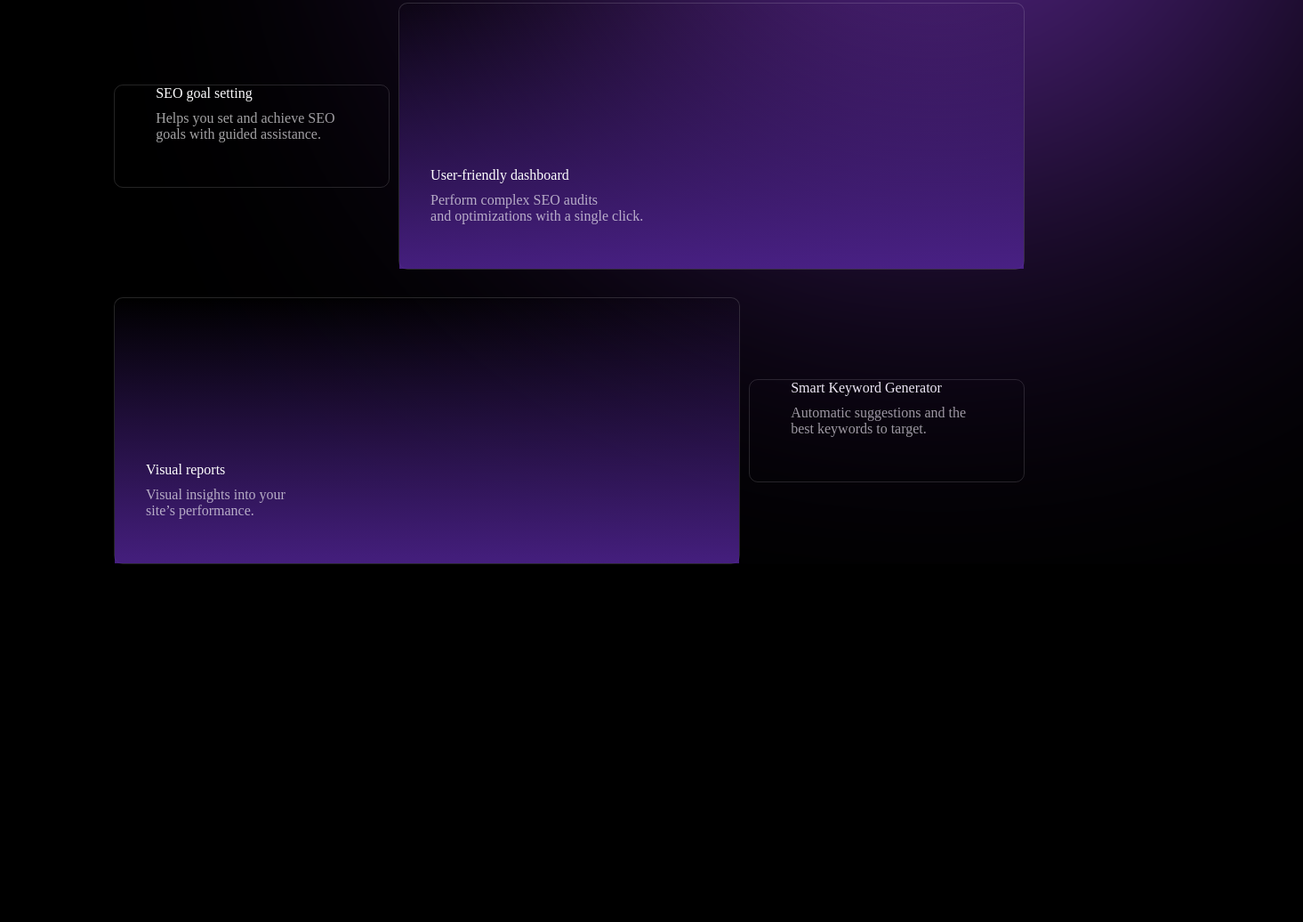
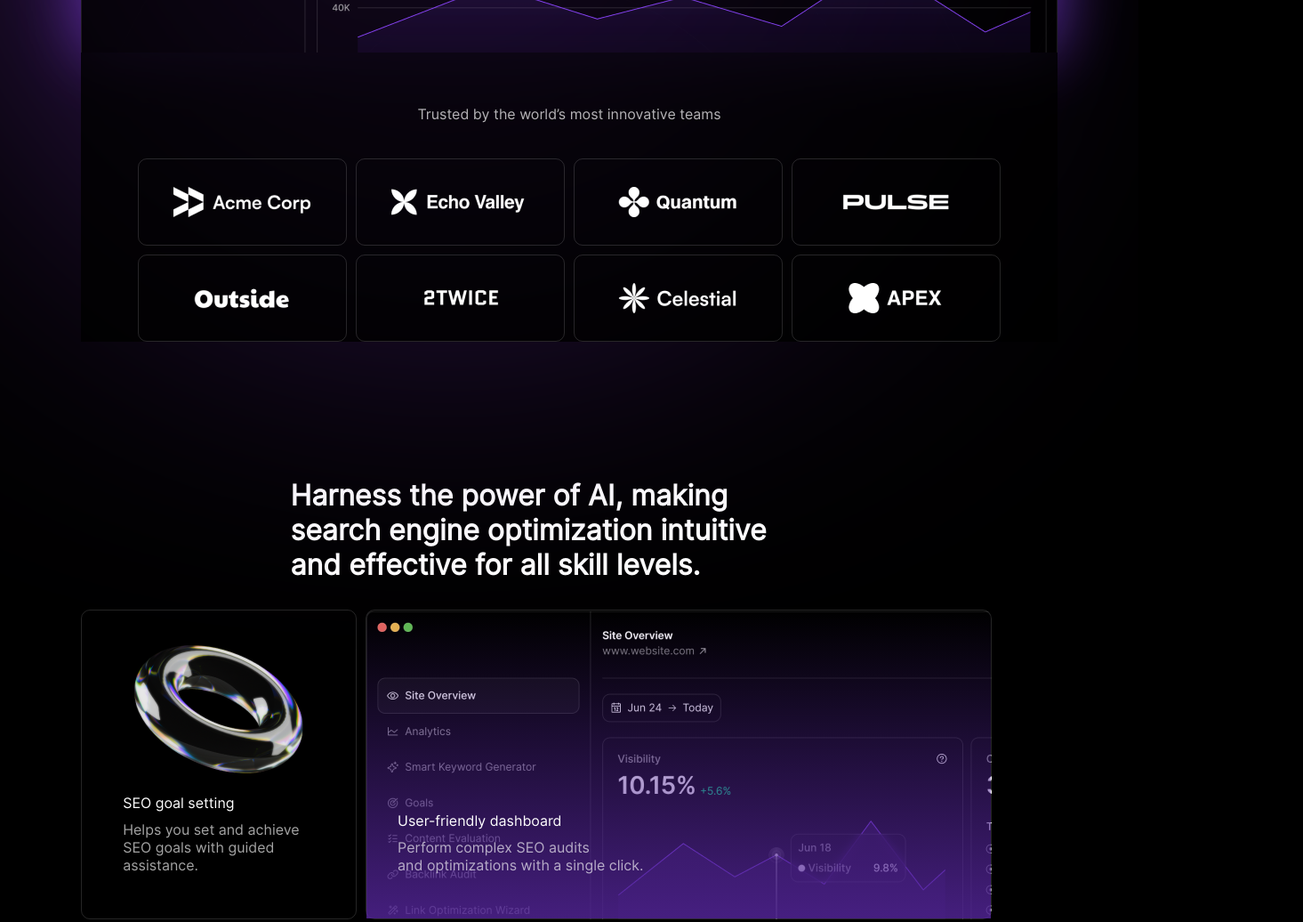
Before and after one commit to igor2271814/AI_Startup_Website_Kit, a plain HTML site: page index.html in a window 1280 px wide. Shown: the part 1221-2257 px from the top of the page at 89% size, 1465 px wide, since content can reach past the window. Before the commit the page ends 1855 px from the top, so only its background shows below. Drawn offline with Linux system fonts and the light colour scheme; the site is published under a folder, as on GitHub Pages, so addresses that start at the root find nothing; a script that the page names is missing.

Commit message:
new img link

```diff
--- a/index.html
+++ b/index.html
@@ -7,7 +7,7 @@
     </head>
     <body>
         <div class="header">
-            <img src="/img/header_logo.png" alt="">
+            <img src="img/header_logo.png" alt="">
             <div class="border">
                 <div class="header-1"><a href="">Features</a></div>
                 <div class="header-2"><a href="">Developers</a></div>
@@ -52,7 +52,7 @@
                     </div>
                 </div>
                 <div class="content-2">
-                    <img src="/img/App.png" alt="">
+                    <img src="img/App.png" alt="">
                     <div class="circle_1">
                         <div class="circle_2" style="top: 1px;"></div>
                     </div>
@@ -61,14 +61,14 @@
             <div class="companies"><!-- companies -->
                 <div class="companies-1">Trusted by the world’s most innovative teams</div>
                 <div class="companies-2">
-                    <a href="#"><div class="logos-1"><img src="/img/acme 1.png" alt=""></div></a>
-                    <a href="#"><div class="logos-2"><img src="/img/acme 2.png" alt=""></div></a>
-                    <a href="#"><div class="logos-3"><img src="/img/acme 3.png" alt=""></div></a>
-                    <a href="#"><div class="logos-4"><img src="/img/acme 4.png" alt=""></div></a>
-                    <a href="#"><div class="logos-5"><img src="/img/acme 5.png" alt=""></div></a>
-                    <a href="#"><div class="logos-6"><img src="/img/acme 6.png" alt=""></div></a>
-                    <a href="#"><div class="logos-7"><img src="/img/acme 7.png" alt=""></div></a>
-                    <a href="#"><div class="logos-8"><img src="/img/acme 8.png" alt=""></div></a>
+                    <a href="#"><div class="logos-1"><img src="img/acme 1.png" alt=""></div></a>
+                    <a href="#"><div class="logos-2"><img src="img/acme 2.png" alt=""></div></a>
+                    <a href="#"><div class="logos-3"><img src="img/acme 3.png" alt=""></div></a>
+                    <a href="#"><div class="logos-4"><img src="img/acme 4.png" alt=""></div></a>
+                    <a href="#"><div class="logos-5"><img src="img/acme 5.png" alt=""></div></a>
+                    <a href="#"><div class="logos-6"><img src="img/acme 6.png" alt=""></div></a>
+                    <a href="#"><div class="logos-7"><img src="img/acme 7.png" alt=""></div></a>
+                    <a href="#"><div class="logos-8"><img src="img/acme 8.png" alt=""></div></a>
                 </div>
             </div><!-- companies -->
             <div class="bento">
@@ -78,7 +78,7 @@
                         and effective for all skill levels.</h1></div>
                     <div class="seo-2">
                         <div class="seo-3">
-                            <img src="/img/Visual.png" alt="">
+                            <img src="img/Visual.png" alt="">
                             <div class="text">
                                 <span>SEO goal setting</span>
                                 <p>Helps you set and achieve SEO goals with guided assistance.</p>
@@ -105,7 +105,7 @@
                             </div>
                         </div>
                         <div class="seo-3">
-                            <img src="/img/Visual_1.png" alt="">
+                            <img src="img/Visual_1.png" alt="">
                             <div class="text">
                                 <span>Smart Keyword Generator</span>
                                 <p>Automatic suggestions and the best keywords to target.</p>
--- a/style/SCSS/block/_bento.scss
+++ b/style/SCSS/block/_bento.scss
@@ -77,7 +77,7 @@
                 width: 55vw;
                 height: 100%;
                 min-height: 300px;
-                background: url(../../../img/app.png) no-repeat;
+                background: url(../../img/app.png) no-repeat;
 
                 & .seo_back {
                     display: grid;
@@ -172,7 +172,7 @@
                 width: 55vw;
                 height: 100%;
                 min-height: 300px;
-                background: url(../../../img/app_report.png) no-repeat;
+                background: url(../../img/app_report.png) no-repeat;
 
                 & .seo_back {
                     display: grid;
--- a/style/SCSS/block/_body.scss
+++ b/style/SCSS/block/_body.scss
@@ -1,6 +1,6 @@
 @font-face {
     font-family: "Inter Regular";
-    src: url(../../../font/Inter/Inter-Regular.otf);
+    src: url(../../font/Inter/Inter-Regular.otf);
 }
 * {
     margin: 0;
--- a/style/SCSS/block/_content.scss
+++ b/style/SCSS/block/_content.scss
@@ -1,6 +1,6 @@
 .content {
     display: grid;
-    background-image: url(../../../img/content_bacкground.png);
+    background-image: url(../../img/content_bacкground.png);
     grid-template-rows: repeat(2);
 
     & .content-1 {
```
Also changed, not shown: style/CSS/style.css.
